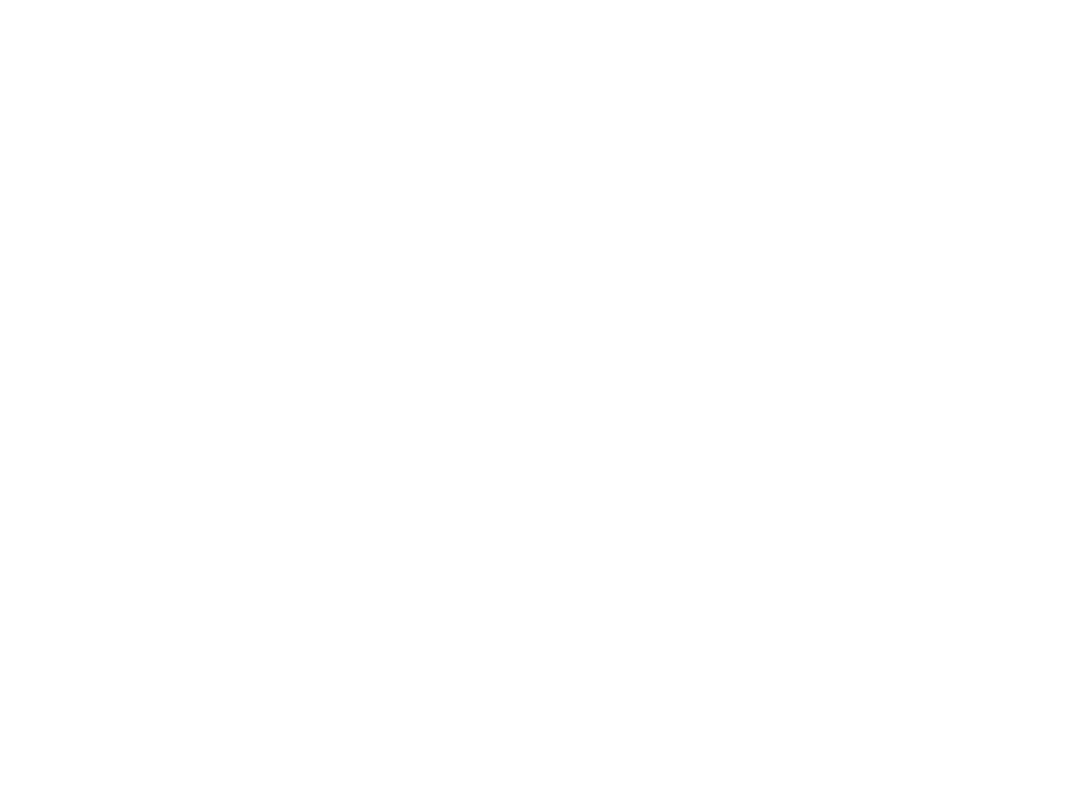
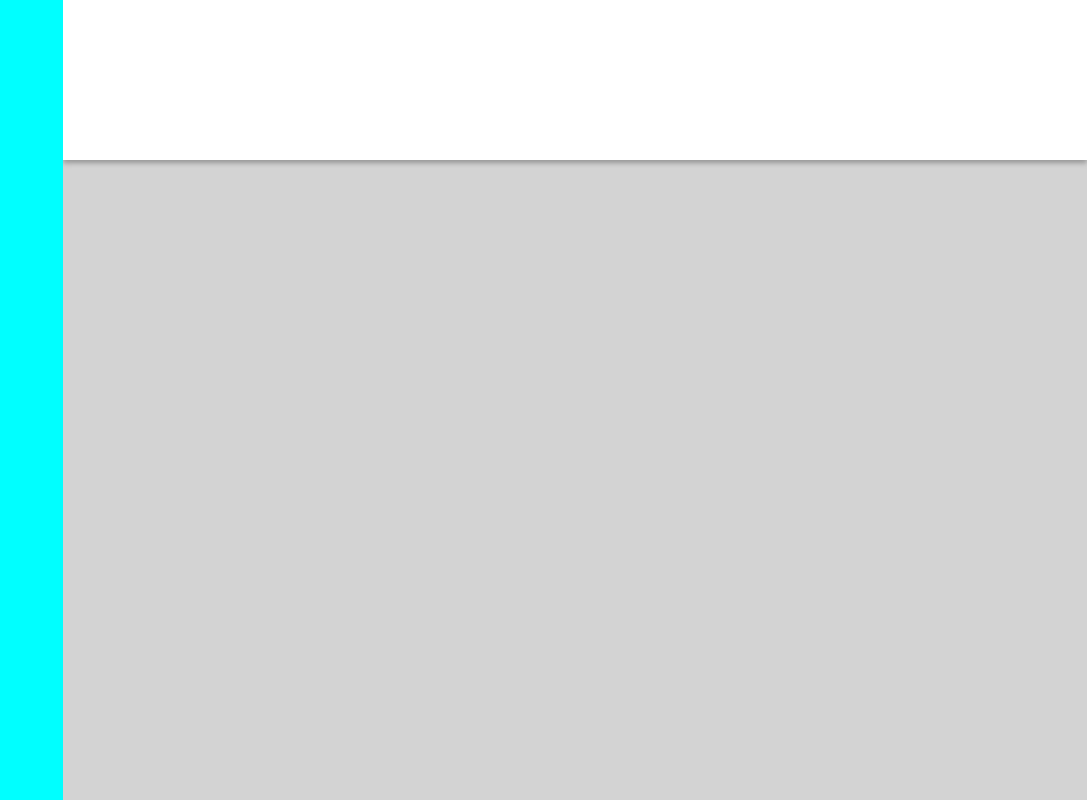
Before and after one commit to BrentWar/odin-admin-dashboard, a plain HTML site: page index.html in a window 1280 px wide. Shown: the whole page, without its empty margins (193-1280 px from the left). Drawn offline with Linux system fonts and the light colour scheme.

Commit message:
Implement container elements

```diff
--- a/index.html
+++ b/index.html
@@ -7,6 +7,19 @@
     </head>
 
     <body>
+        <div class="main-container">
+            <div class="header">
+
+            </div>
+
+            <div class="sidebar">
+
+            </div>
+
+            <div class="content">
+
+            </div>
+        </div>
 
     </body>
 </html>
--- a/style.css
+++ b/style.css
@@ -0,0 +1,32 @@
+* {
+    margin: 0;
+    padding: 0;
+}
+
+.main-container {
+    height: 100vh;
+    display: grid;
+    grid-template-columns: 1fr 4fr;
+    grid-template-rows: 1fr 4fr;
+}
+
+.header {
+    background-color: white;
+    box-shadow: 0px 3px 5px rgb(150, 150, 150);
+    grid-column: 2 / -1;
+    grid-row: 1 / 2;
+    z-index: 500; /*show shadow on content*/
+}
+
+.sidebar {
+    background-color: aqua;
+    grid-column: 1 / 2;
+    grid-row: 1 / -1;
+    z-index: 501; /*cover left shadow of header*/
+}
+
+.content {
+    background-color: lightgray;
+    grid-column: 2 / 3;
+    grid-row: 2 / 3;
+}
```
